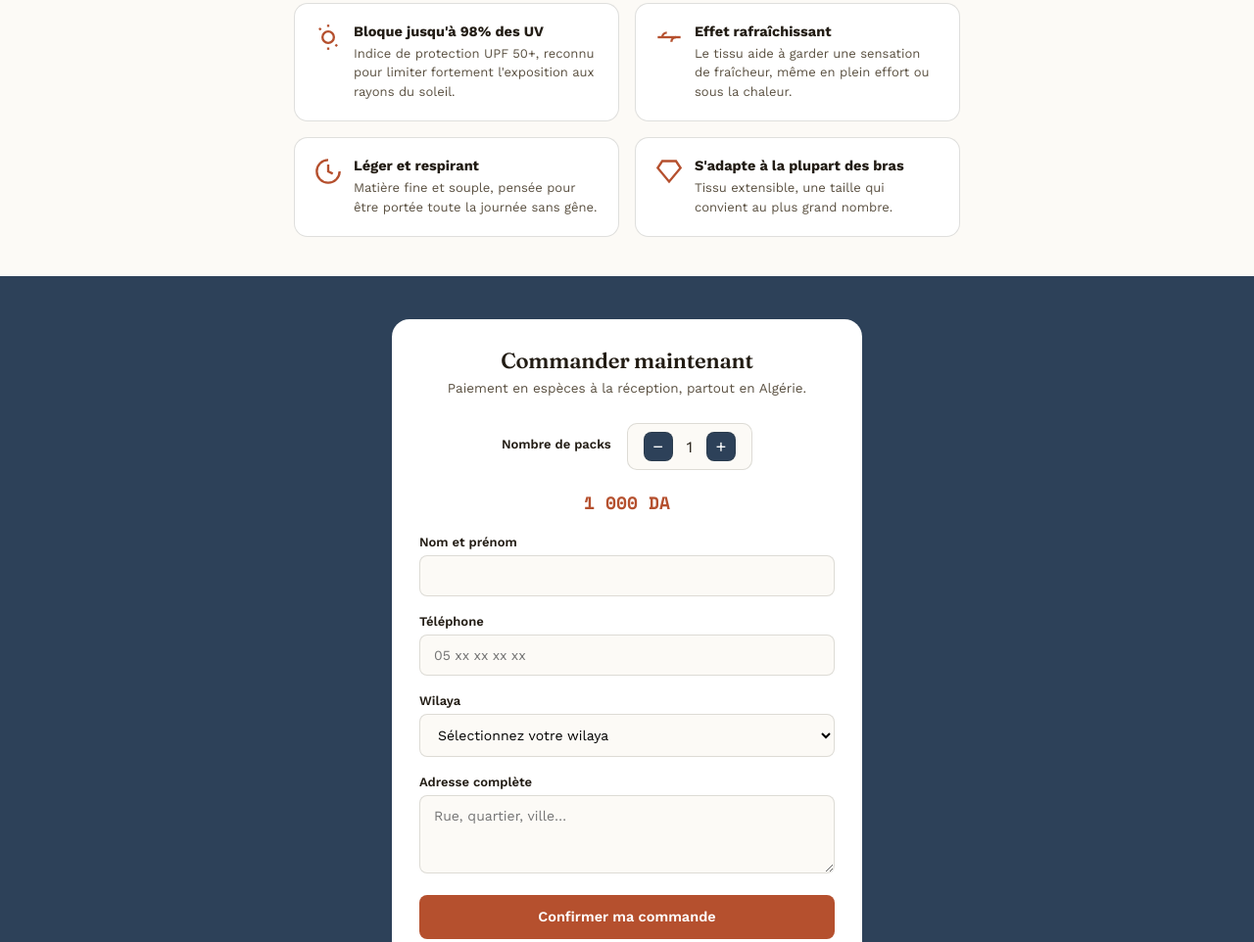
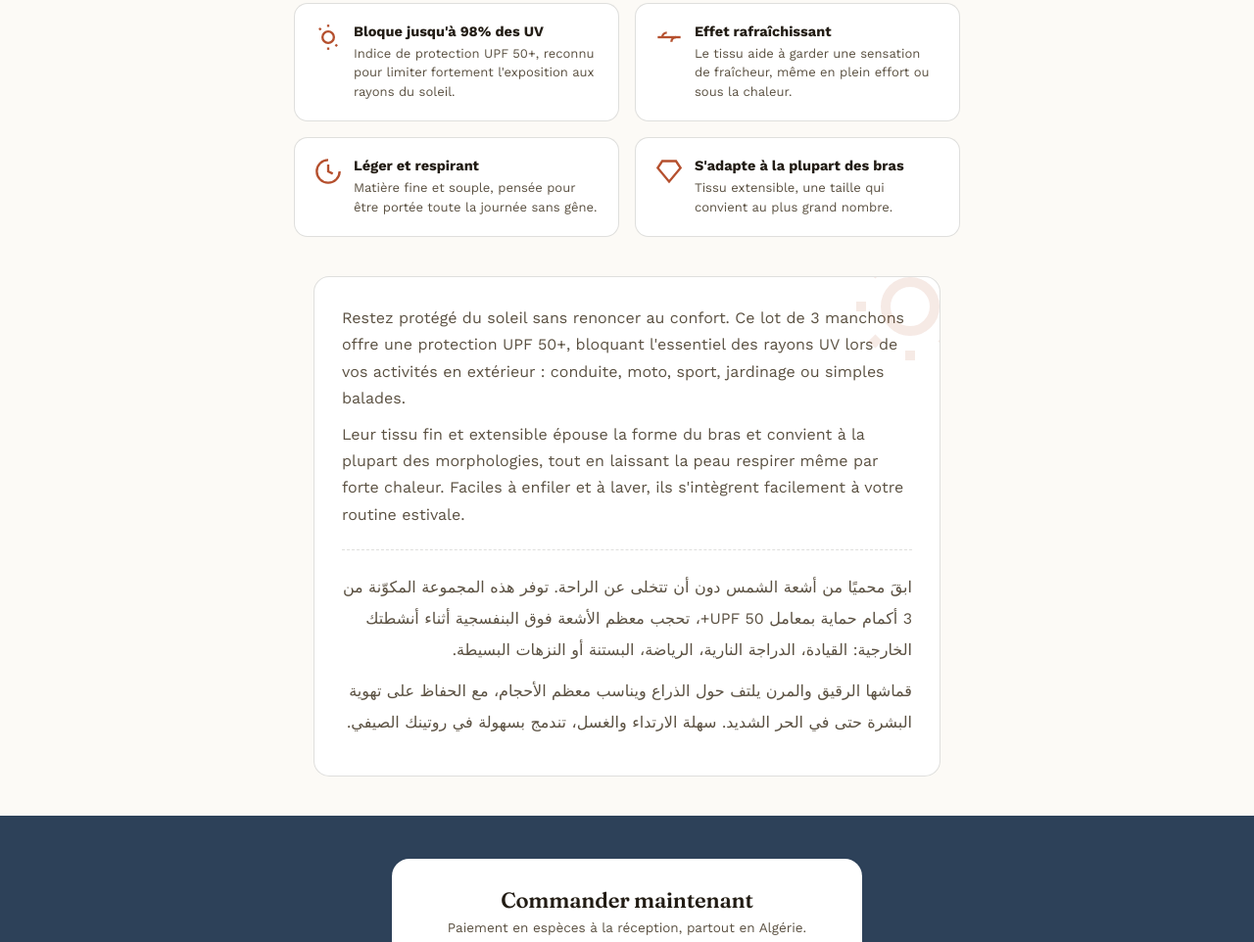
Before and after one commit to zakibenhacine-git/souqdz-app, a website: page public/promo-manchons.html in a window 1280 px wide. Shown: the part 994-1956 px from the top of the page at 98% size. Drawn offline with nearby package versions, Linux system fonts and the light colour scheme; no server answers.

Commit message:
Description bilingue FR/AR sur la landing page

```diff
--- a/public/promo-manchons.html
+++ b/public/promo-manchons.html
@@ -49,6 +49,13 @@
   .benefit-card svg{ width:28px; height:28px; stroke:var(--rust); flex-shrink:0; }
   .benefit-card strong{ display:block; font-size:14.5px; margin-bottom:4px; }
   .benefit-card p{ font-size:13px; color:var(--ink-soft); line-height:1.5; }
+
+  .lp-desc{ max-width:680px; margin:40px auto; padding:0 20px; }
+  .lp-desc-card{ background:var(--cream); border:1px solid var(--line); border-radius:16px; padding:28px; position:relative; overflow:hidden; }
+  .lp-desc-card .sun-decor{ position:absolute; top:-30px; right:-30px; width:120px; height:120px; opacity:.12; }
+  .lp-desc p{ color:var(--ink-soft); line-height:1.7; margin-bottom:10px; }
+  .lp-desc-ar{ direction:rtl; text-align:right; font-family:'Work Sans', sans-serif; margin-top:22px; padding-top:22px; border-top:1px dashed var(--line); }
+  .lp-desc-ar p{ color:var(--ink-soft); line-height:2; margin-bottom:10px; }
 
   .lp-order{ background:var(--indigo); padding:44px 20px; margin-top:20px; }
   .lp-order-inner{ max-width:480px; margin:0 auto; background:var(--cream); border-radius:18px; padding:28px; }
@@ -108,6 +115,19 @@
     <div class="benefit-card">
       <svg viewBox="0 0 24 24" fill="none" stroke-width="2"><path d="M6 3h12l4 6-10 12L2 9z"/></svg>
       <div><strong>S'adapte à la plupart des bras</strong><p>Tissu extensible, une taille qui convient au plus grand nombre.</p></div>
+    </div>
+  </div>
+</div>
+
+<div class="lp-desc">
+  <div class="lp-desc-card">
+    <svg class="sun-decor" viewBox="0 0 24 24" fill="none" stroke="var(--rust)" stroke-width="2"><circle cx="12" cy="12" r="5"/><line x1="12" y1="1" x2="12" y2="3"/><line x1="12" y1="21" x2="12" y2="23"/><line x1="4.2" y1="4.2" x2="5.6" y2="5.6"/><line x1="18.4" y1="18.4" x2="19.8" y2="19.8"/><line x1="1" y1="12" x2="3" y2="12"/><line x1="21" y1="12" x2="23" y2="12"/><line x1="4.2" y1="19.8" x2="5.6" y2="18.4"/><line x1="18.4" y1="5.6" x2="19.8" y2="4.2"/></svg>
+    <p>Restez protégé du soleil sans renoncer au confort. Ce lot de 3 manchons offre une protection UPF 50+, bloquant l'essentiel des rayons UV lors de vos activités en extérieur : conduite, moto, sport, jardinage ou simples balades.</p>
+    <p>Leur tissu fin et extensible épouse la forme du bras et convient à la plupart des morphologies, tout en laissant la peau respirer même par forte chaleur. Faciles à enfiler et à laver, ils s'intègrent facilement à votre routine estivale.</p>
+
+    <div class="lp-desc-ar">
+      <p>ابقَ محميًا من أشعة الشمس دون أن تتخلى عن الراحة. توفر هذه المجموعة المكوّنة من 3 أكمام حماية بمعامل UPF 50+، تحجب معظم الأشعة فوق البنفسجية أثناء أنشطتك الخارجية: القيادة، الدراجة النارية، الرياضة، البستنة أو النزهات البسيطة.</p>
+      <p>قماشها الرقيق والمرن يلتف حول الذراع ويناسب معظم الأحجام، مع الحفاظ على تهوية البشرة حتى في الحر الشديد. سهلة الارتداء والغسل، تندمج بسهولة في روتينك الصيفي.</p>
     </div>
   </div>
 </div>
```
